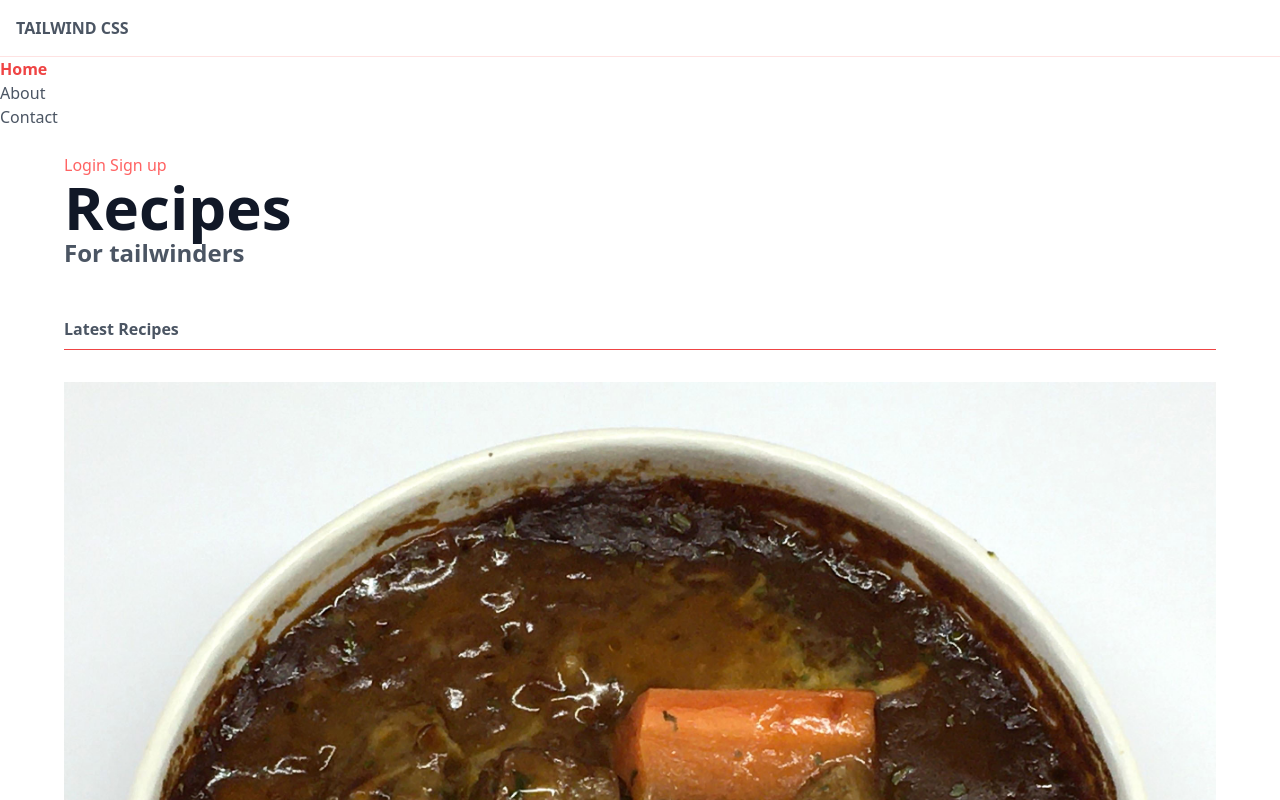
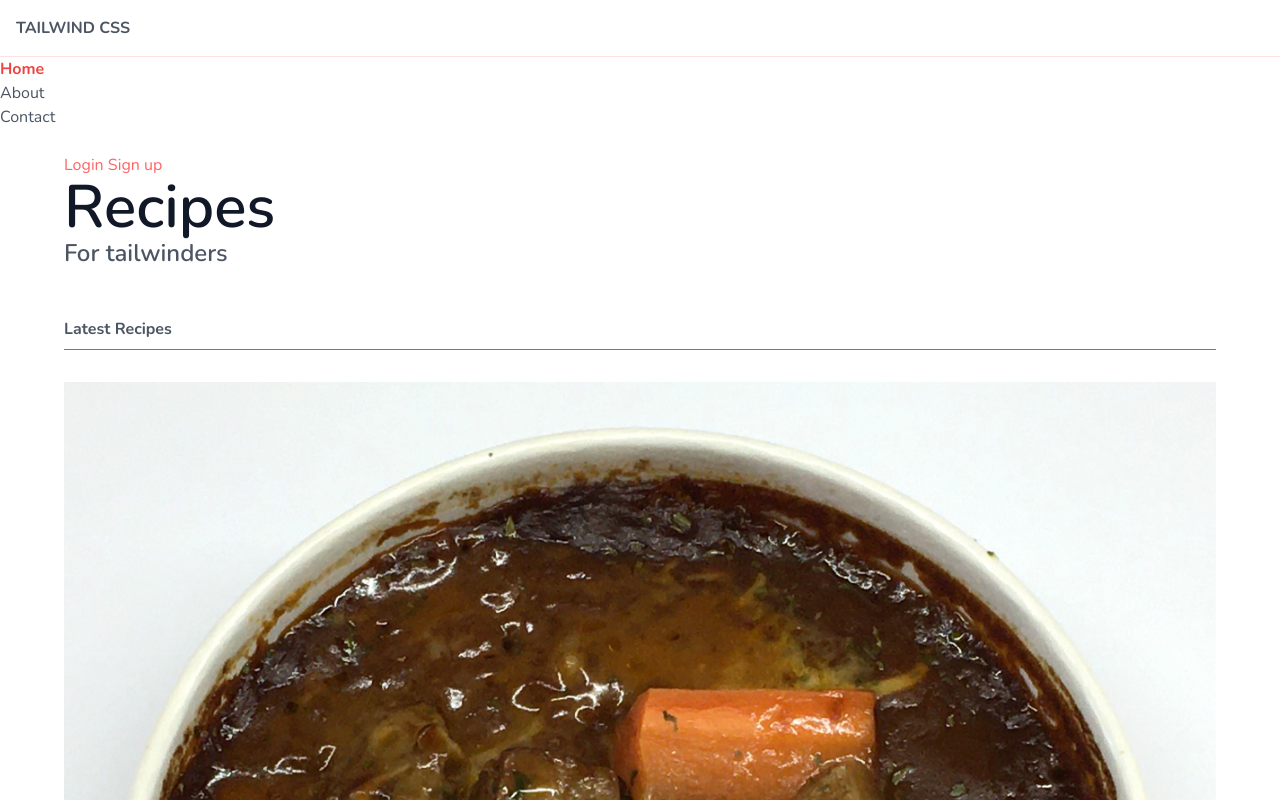
Before and after one commit to IlerioDef/TailwindCSS, a website: page public/index.html in a window 1280 px wide. Shown: the top 800 px of the page. Drawn offline with nearby package versions, Linux system fonts and the light colour scheme.

Commit message:
Tailwind CSS Tutorial #6 - Tailwind Adding new fonts (Nunito) - DONE

```diff
--- a/public/index.html
+++ b/public/index.html
@@ -6,7 +6,7 @@
   <title>Document</title>
   <link rel="stylesheet" href="styles.css">
 </head>
-<body class="text-gray-600">
+<body class="text-gray-600 font-body">
     <div><!-- -- content wrapper -->
         <div>
             <nav>
--- a/src/styles.css
+++ b/src/styles.css
@@ -1,3 +1,5 @@
+@import url('https://fonts.googleapis.com/css2?family=Nunito:ital,wght@0,200;0,300;0,400;0,500;0,600;0,700;0,800;0,900;0,1000;1,200;1,300;1,400;1,500;1,600;1,700;1,800;1,900;1,1000&display=swap');
+
 @tailwind base;
 
 @tailwind components;
--- a/tailwind.config.js
+++ b/tailwind.config.js
@@ -11,6 +11,9 @@ module.exports = {
           100: '#e2e2d5',
           200: '#888883',
         }
+        },
+        fontFamily:{
+          body:['Nunito']
       }
     },
   },
```
Also changed, not shown: public/styles.css.
